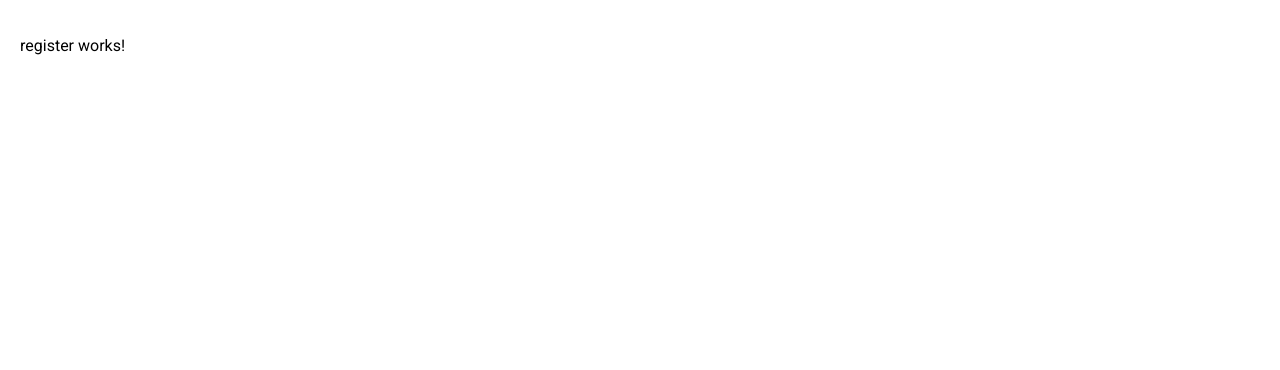
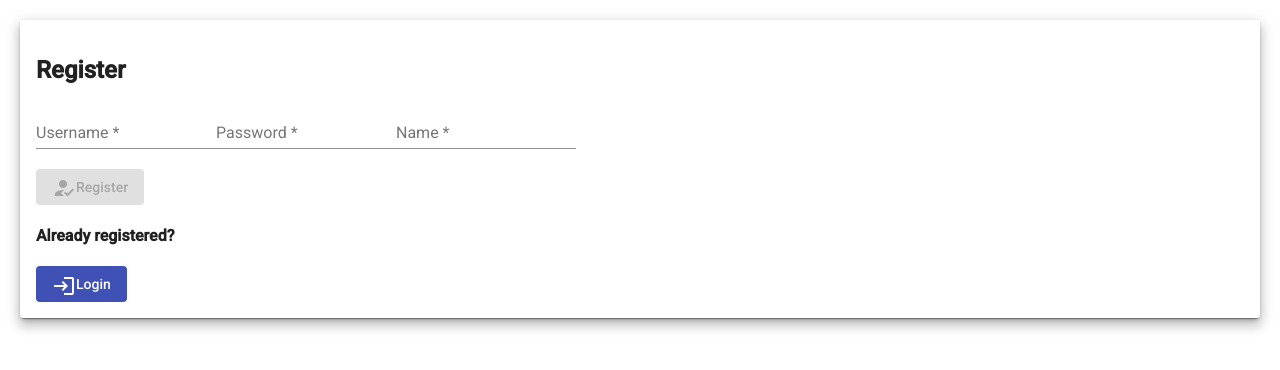
Before and after one commit to lucasviniciosfs/angular-oauth2, an Angular app: page /register in a window 1280 px wide. Shown: the top 370 px of the page. Built offline with nearby package versions, Linux system fonts and the light colour scheme.

Commit message:
register component

```diff
--- a/src/app/components/register/register.component.html
+++ b/src/app/components/register/register.component.html
@@ -1 +1,47 @@
-<p>register works!</p>
+<div class="example-container mat-elevation-z8">
+    <div class="example-loading-shade"
+         *ngIf="isLoadingResults">
+      <mat-spinner *ngIf="isLoadingResults"></mat-spinner>
+    </div>
+    <mat-card class="example-card">
+      <form [formGroup]="registerForm" (ngSubmit)="onFormSubmit()">
+        <h2>Register</h2>
+        <mat-form-field class="example-full-width">
+          <label>
+            <input matInput placeholder="Username" formControlName="username"
+                   [errorStateMatcher]="matcher">
+          </label>
+          <mat-error>
+            <span *ngIf="!registerForm.get('username').valid && registerForm.get('username').touched">Please enter Username</span>
+          </mat-error>
+        </mat-form-field>
+        <mat-form-field class="example-full-width">
+          <label>
+            <input type="password" matInput placeholder="Password" formControlName="password"
+                   [errorStateMatcher]="matcher">
+          </label>
+          <mat-error>
+            <span *ngIf="!registerForm.get('password').valid && registerForm.get('password').touched">Please enter Password</span>
+          </mat-error>
+        </mat-form-field>
+        <mat-form-field class="example-full-width">
+          <label>
+            <input matInput placeholder="Name" formControlName="name"
+                   [errorStateMatcher]="matcher">
+          </label>
+          <mat-error>
+            <span *ngIf="!registerForm.get('name').valid && registerForm.get('name').touched">Please enter Name</span>
+          </mat-error>
+        </mat-form-field>
+        <div class="button-row">
+          <button type="submit" [disabled]="!registerForm.valid" mat-flat-button color="primary"><mat-icon>how_to_reg</mat-icon>Register</button>
+        </div>
+        <div class="button-row">
+          <h4>Already registered?</h4>
+        </div>
+        <div class="button-row">
+          <a mat-flat-button color="primary" [routerLink]="['/login']"><mat-icon>login</mat-icon>Login</a>
+        </div>
+      </form>
+    </mat-card>
+  </div>
--- a/src/app/components/register/register.component.ts
+++ b/src/app/components/register/register.component.ts
@@ -1,4 +1,15 @@
 import { Component, OnInit } from '@angular/core';
+import { FormControl, FormGroupDirective, NgForm, FormGroup, FormBuilder, Validators } from '@angular/forms';
+import { ErrorStateMatcher } from '@angular/material/core';
+import { Router } from '@angular/router';
+import { AuthService } from 'src/app/services/auth.service';
+
+export class MyErrorStateMatcher implements ErrorStateMatcher {
+  isErrorState(control: FormControl | null, form: FormGroupDirective | NgForm | null): boolean {
+    const isSubmitted = form && form.submitted;
+    return !!(control && control.invalid && (control.dirty || control.touched || isSubmitted));
+  }
+}
 
 @Component({
   selector: 'app-register',
@@ -7,9 +18,32 @@ import { Component, OnInit } from '@angular/core';
 })
 export class RegisterComponent implements OnInit {
 
-  constructor() { }
+  registerForm: FormGroup;
+  username = '';
+  password = '';
+  name = '';
+  isLoadingResults = false;
+  matcher = new MyErrorStateMatcher();
+
+  constructor(private authService: AuthService, private router: Router, private formBuilder: FormBuilder) { }
 
   ngOnInit(): void {
+    this.registerForm = this.formBuilder.group({
+      username : [null, Validators.required],
+      password : [null, Validators.required],
+      name : [null, Validators.required]
+    });
   }
 
+  onFormSubmit(): void {
+    this.isLoadingResults = true;
+    this.authService.register(this.registerForm.value)
+      .subscribe((res: any) => {
+        this.isLoadingResults = false;
+        this.router.navigate(['/login']).then(_ => console.log('You are registered now!'));
+      }, (err: any) => {
+        console.log(err);
+        this.isLoadingResults = false;
+      });
+  }
 }
```
